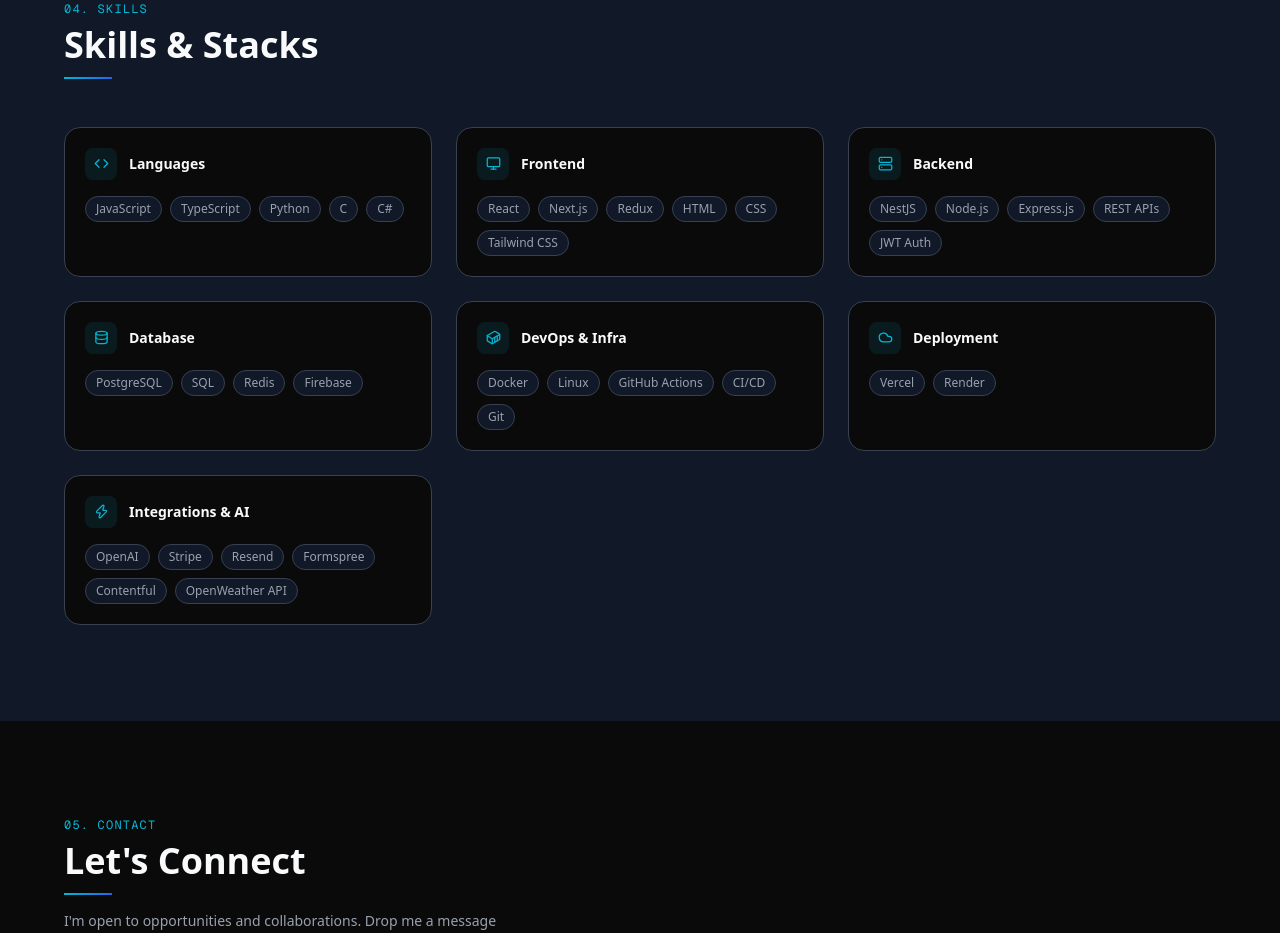
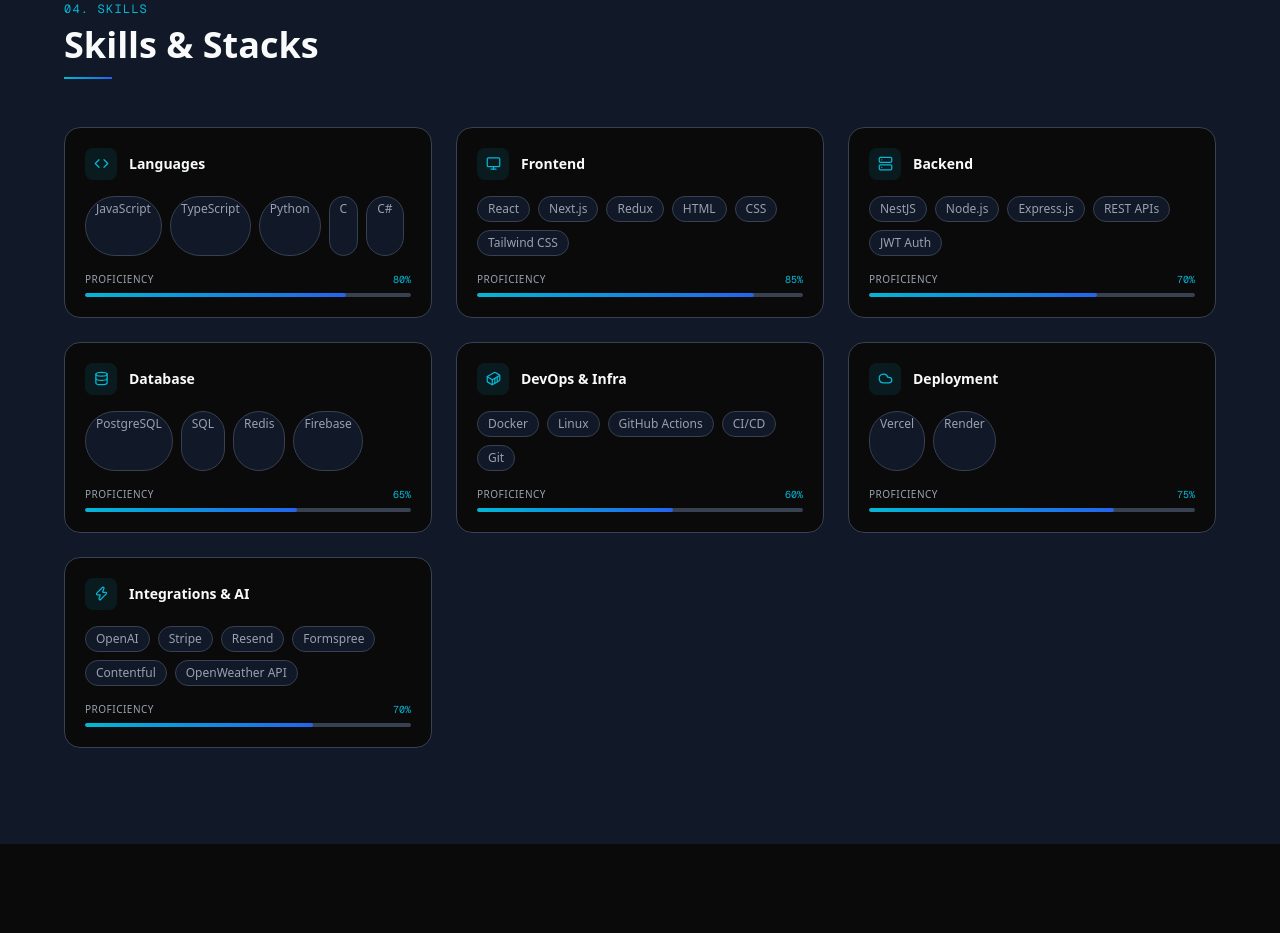
Before and after one commit to tanhoang0803/Portfolio, a Next.js app: page / in a window 1280 px wide. Shown: the part 3020-3953 px from the top of the page. Built offline with nearby package versions, Linux system fonts and the light colour scheme.

Commit message:
feat: animated skill progress bars with IntersectionObserver on scroll

```diff
--- a/src/components/sections/Skills.tsx
+++ b/src/components/sections/Skills.tsx
@@ -1,3 +1,6 @@
+"use client";
+
+import { useEffect, useRef, useState } from "react";
 import { Code, Monitor, Server, Database, Container, Cloud, Zap } from "lucide-react";
 import { SKILL_CATEGORIES } from "@/constants/skills";
 
@@ -12,8 +15,20 @@
 };
 
 export default function Skills() {
+  const sectionRef = useRef<HTMLElement>(null);
+  const [animated, setAnimated] = useState(false);
+
+  useEffect(() => {
+    const observer = new IntersectionObserver(
+      ([entry]) => { if (entry.isIntersecting) { setAnimated(true); observer.disconnect(); } },
+      { threshold: 0.2 }
+    );
+    if (sectionRef.current) observer.observe(sectionRef.current);
+    return () => observer.disconnect();
+  }, []);
+
   return (
-    <section id="skills" className="py-24 px-4 bg-surface">
+    <section id="skills" ref={sectionRef} className="py-24 px-4 bg-surface">
       <div className="max-w-6xl mx-auto">
         {/* Section header */}
         <div className="mb-12">
@@ -27,25 +42,23 @@
         </div>
 
         <div className="grid sm:grid-cols-2 lg:grid-cols-3 gap-6">
-          {SKILL_CATEGORIES.map(({ category, icon, skills }) => {
+          {SKILL_CATEGORIES.map(({ category, icon, skills, level }, i) => {
             const Icon = ICON_MAP[icon] ?? Code;
             return (
               <div
                 key={category}
-                className="p-5 rounded-2xl border border-border bg-background hover:border-[#06b6d4]/30 transition-colors"
+                className="p-5 rounded-2xl border border-border bg-background hover:border-[#06b6d4]/30 transition-colors flex flex-col gap-4"
               >
                 {/* Category header */}
-                <div className="flex items-center gap-3 mb-4">
+                <div className="flex items-center gap-3">
                   <div className="w-8 h-8 rounded-lg bg-[#06b6d4]/10 flex items-center justify-center">
                     <Icon size={15} className="text-[#06b6d4]" />
                   </div>
-                  <h3 className="text-sm font-semibold text-foreground">
-                    {category}
-                  </h3>
+                  <h3 className="text-sm font-semibold text-foreground">{category}</h3>
                 </div>
 
                 {/* Skill pills */}
-                <div className="flex flex-wrap gap-2">
+                <div className="flex flex-wrap gap-2 flex-1">
                   {skills.map((skill) => (
                     <span
                       key={skill}
@@ -55,6 +68,23 @@
                     </span>
                   ))}
                 </div>
+
+                {/* Progress bar */}
+                <div>
+                  <div className="flex justify-between items-center mb-1.5">
+                    <span className="text-[10px] text-gray-400 uppercase tracking-wider">Proficiency</span>
+                    <span className="text-[10px] text-[#06b6d4] font-mono">{level}%</span>
+                  </div>
+                  <div className="h-1 rounded-full bg-border overflow-hidden">
+                    <div
+                      className="h-full rounded-full bg-gradient-to-r from-[#06b6d4] to-[#2563eb] transition-all duration-1000 ease-out"
+                      style={{
+                        width: animated ? `${level}%` : "0%",
+                        transitionDelay: animated ? `${i * 80}ms` : "0ms",
+                      }}
+                    />
+                  </div>
+                </div>
               </div>
             );
           })}
--- a/src/constants/skills.ts
+++ b/src/constants/skills.ts
@@ -4,36 +4,43 @@
   {
     category: "Languages",
     icon: "code",
+    level: 80,
     skills: ["JavaScript", "TypeScript", "Python", "C", "C#"],
   },
   {
     category: "Frontend",
     icon: "monitor",
+    level: 85,
     skills: ["React", "Next.js", "Redux", "HTML", "CSS", "Tailwind CSS"],
   },
   {
     category: "Backend",
     icon: "server",
+    level: 70,
     skills: ["NestJS", "Node.js", "Express.js", "REST APIs", "JWT Auth"],
   },
   {
     category: "Database",
     icon: "database",
+    level: 65,
     skills: ["PostgreSQL", "SQL", "Redis", "Firebase"],
   },
   {
     category: "DevOps & Infra",
     icon: "container",
+    level: 60,
     skills: ["Docker", "Linux", "GitHub Actions", "CI/CD", "Git"],
   },
   {
     category: "Deployment",
     icon: "cloud",
+    level: 75,
     skills: ["Vercel", "Render"],
   },
   {
     category: "Integrations & AI",
     icon: "zap",
+    level: 70,
     skills: ["OpenAI", "Stripe", "Resend", "Formspree", "Contentful", "OpenWeather API"],
   },
 ];
--- a/src/types/index.ts
+++ b/src/types/index.ts
@@ -13,6 +13,7 @@
   category: string;
   icon: string;
   skills: string[];
+  level: number;
 }
 
 export interface NavLink {
```
